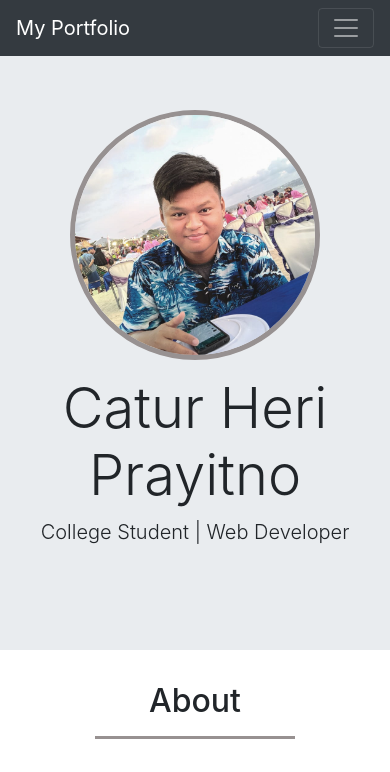
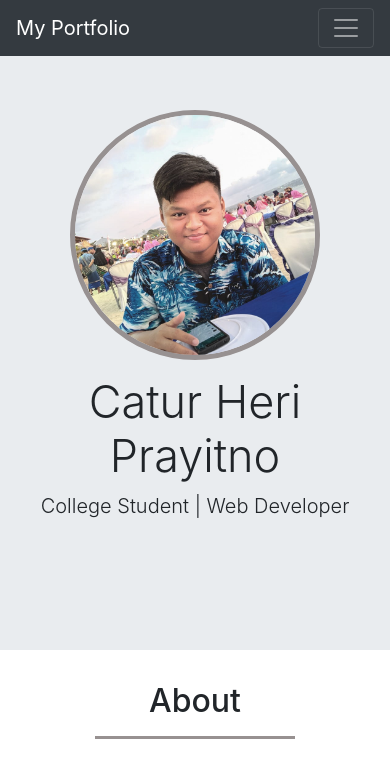
Before and after one commit to eevee-art/eevee-art.github.io, a plain HTML site: page index.html in a window 390 px wide. Shown: the top 772 px of the page. Drawn offline with nearby package versions, Linux system fonts and the light colour scheme.

Commit message:
Update style.css

```diff
--- a/style.css
+++ b/style.css
@@ -16,6 +16,13 @@
 
 .jumbotron .display-4 {
     margin-top: 15px;
+}
+
+/* Responsive Smartphone */
+@media (max-width: 576px) {
+    .display-4 {
+        font-size: 45px;
+    }
 }
 
 /* Garis hitam bottom */
```
